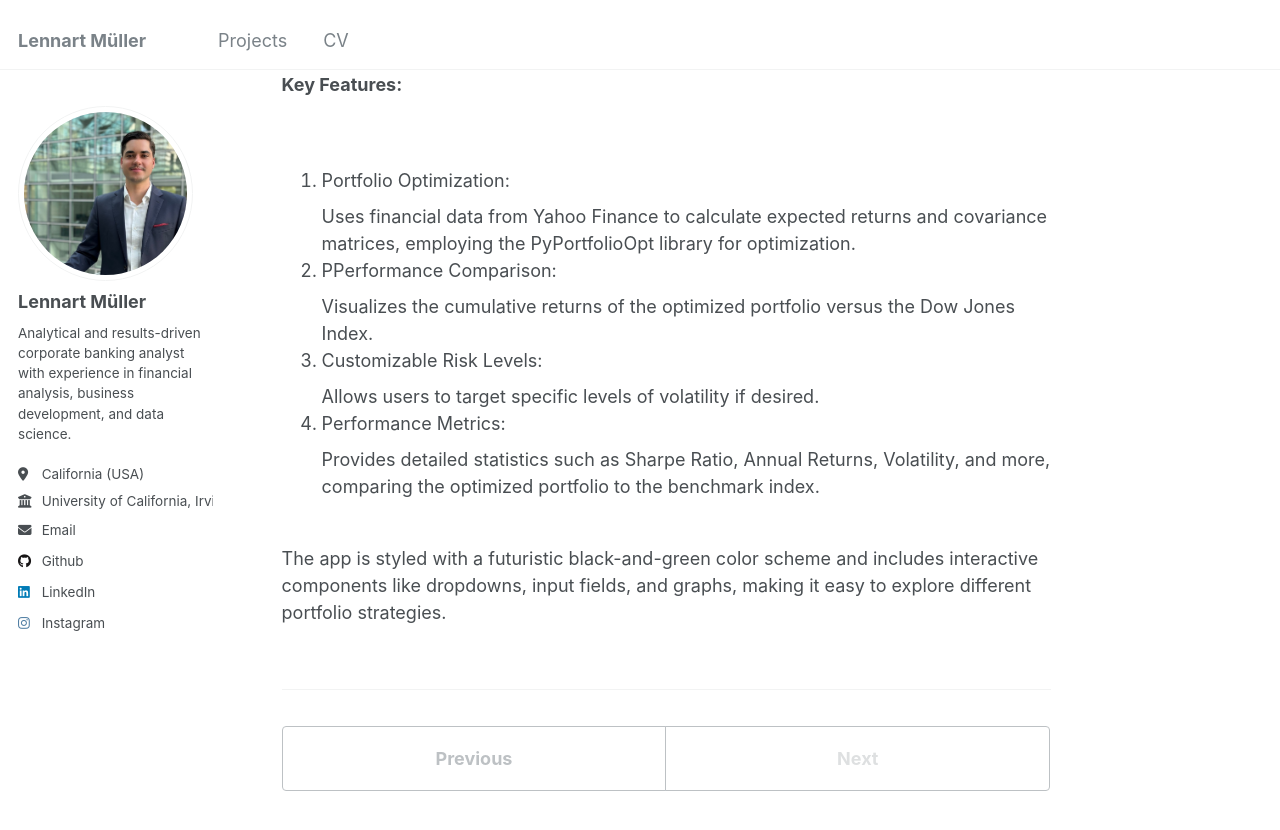
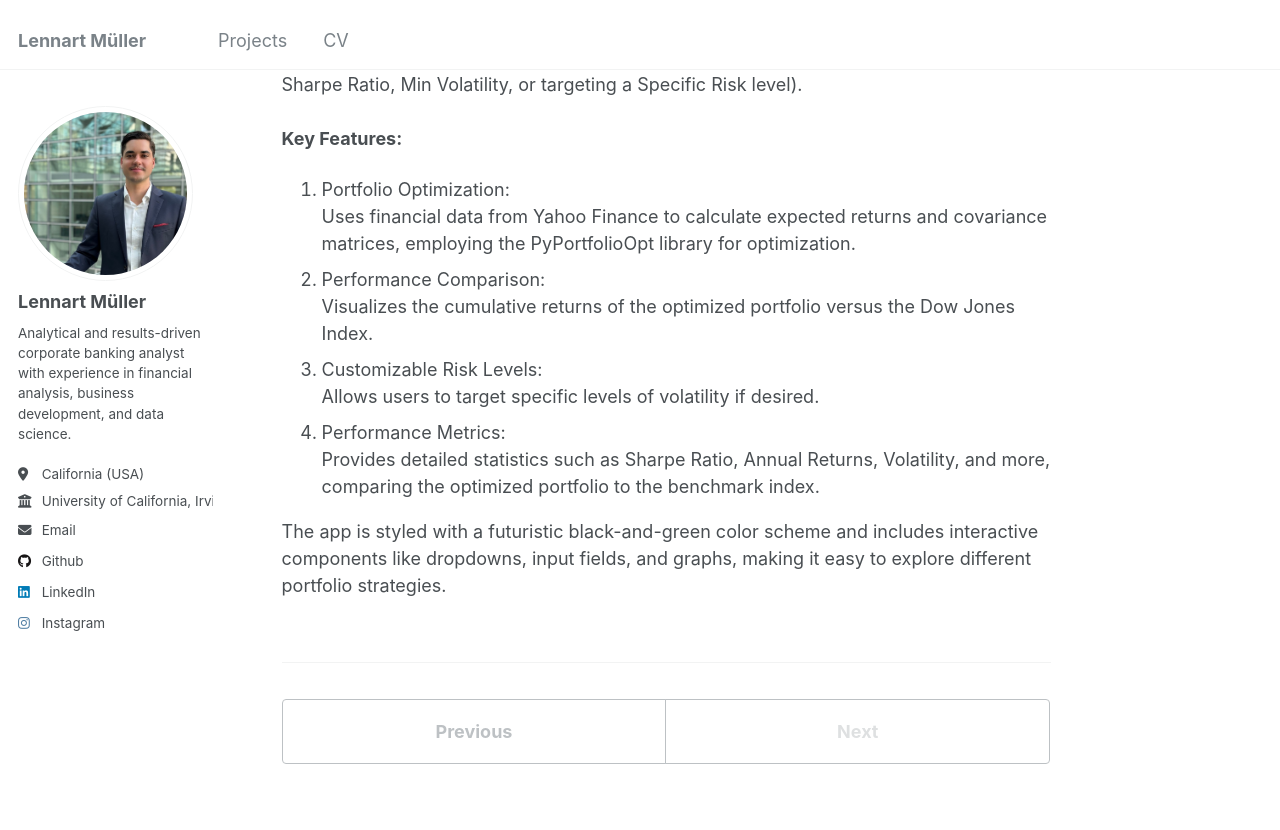
Before and after one commit to lennartmueller123/lennartmueller123.github.io, a Jekyll site: the page built from _projects/projects-2.html, in a window 1280 px wide and 900 px high, scrolled down 615 px. Shown: the top 830 px of the window. Built offline with Jekyll 4.4.1, drawn with Linux system fonts in a browser that asks for light colours.

Commit message:
Update projects-2.html

```diff
--- a/_projects/projects-2.html
+++ b/_projects/projects-2.html
@@ -34,22 +34,22 @@
 
 <div>
 </div>
+<br/>
 This project is a Markowitz Portfolio Optimizer built using Python and the Dash framework. It provides an interactive web application that allows users to create optimized investment portfolios based on their selected:
 <br/>
 Investment Time Horizon (e.g., 3 months, 1 year, 5 years).
 Risk Preference (e.g., Max Sharpe Ratio, Min Volatility, or targeting a Specific Risk level).
 <br/>
+<br/>
 <p style="font-weight: bold;">Key Features:</p>
-<br/>
 <ol>
-  <li>Portfolio Optimization:</li>
-  Uses financial data from Yahoo Finance to calculate expected returns and covariance matrices, employing the PyPortfolioOpt library for optimization.
-  <li>PPerformance Comparison:</li>
-  Visualizes the cumulative returns of the optimized portfolio versus the Dow Jones Index.
-  <li>Customizable Risk Levels:</li>
-  Allows users to target specific levels of volatility if desired.
-  <li>Performance Metrics:</li>
-   Provides detailed statistics such as Sharpe Ratio, Annual Returns, Volatility, and more, comparing the optimized portfolio to the benchmark index.
+  <li>Portfolio Optimization:<br/>
+  Uses financial data from Yahoo Finance to calculate expected returns and covariance matrices, employing the PyPortfolioOpt library for optimization.</li>
+  <li>Performance Comparison:<br/>
+  Visualizes the cumulative returns of the optimized portfolio versus the Dow Jones Index.</li>
+  <li>Customizable Risk Levels:<br/>
+  Allows users to target specific levels of volatility if desired.</li>
+  <li>Performance Metrics:<br/>
+   Provides detailed statistics such as Sharpe Ratio, Annual Returns, Volatility, and more, comparing the optimized portfolio to the benchmark index.</li>
 </ol>
-<br/>
 The app is styled with a futuristic black-and-green color scheme and includes interactive components like dropdowns, input fields, and graphs, making it easy to explore different portfolio strategies.
```
